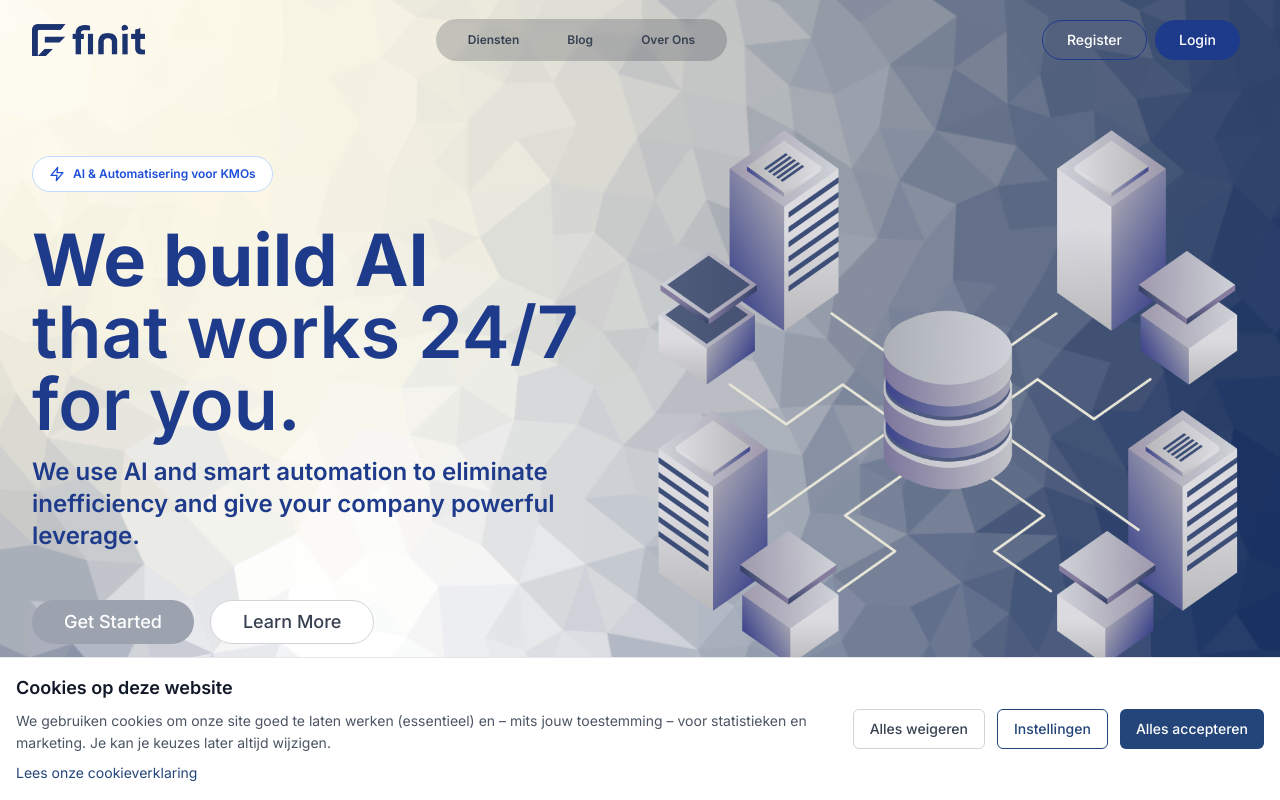
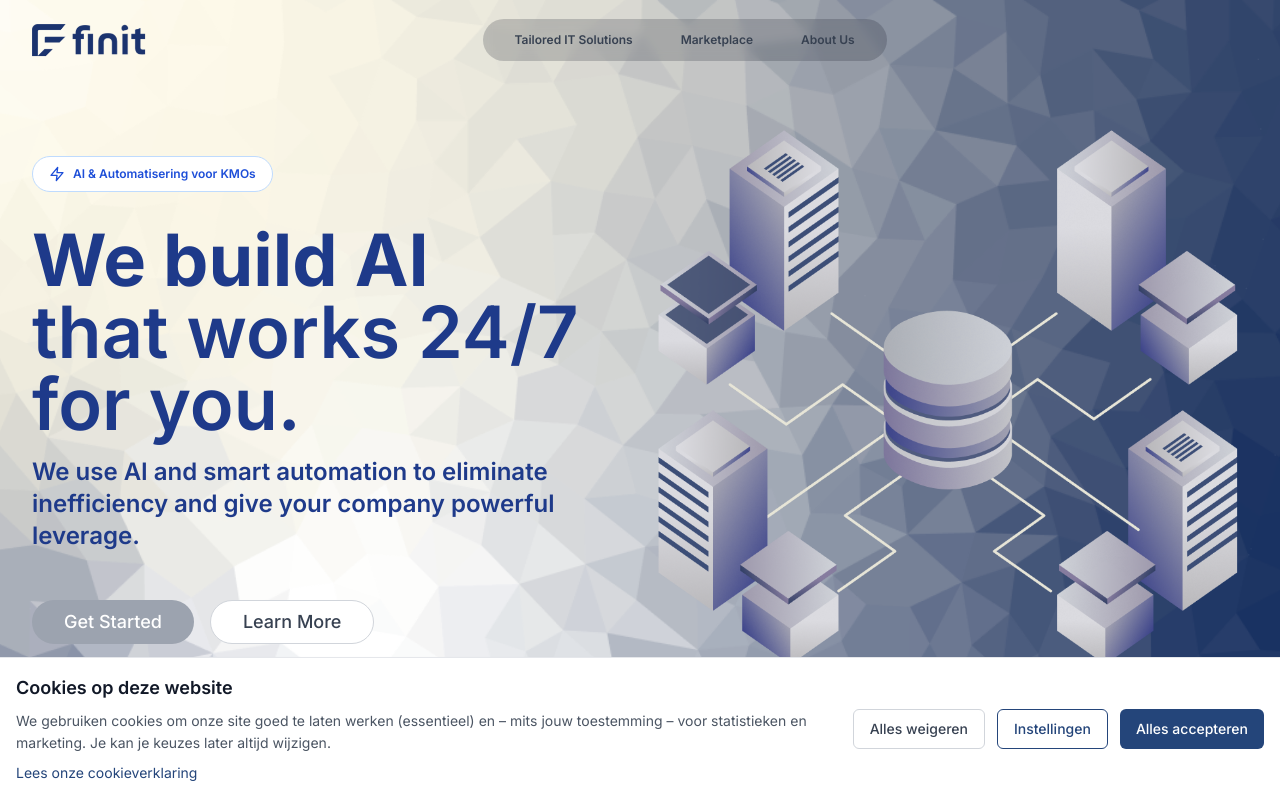
Before and after one commit to r0892111/finitsolutionswebsite, a Next.js app: page / in a window 1280 px wide. Shown: the top 800 px of the page. Built offline with nearby package versions, Linux system fonts and the light colour scheme.

Commit message:
Update navbar with three main buttons and remove login/register

```diff
--- a/components/navbar.tsx
+++ b/components/navbar.tsx
@@ -70,36 +70,30 @@ export function Navbar() {
           </div>
 
           <div className=" lg:flex hidden items-center bg-gray-900/20 backdrop-blur-sm rounded-full px-2 py-1 mr-6">
-            {navItems.map((item) => (
-              <Link
-                key={item.name}
-                href={item.href}
-                className="px-6 py-2 text-[12px] font-semibold text-gray-700 hover:text-blue-600 transition-all duration-200"
-              >
-                {item.name}
-              </Link>
-            ))}
+            <Link
+              href="/diensten"
+              className="px-6 py-2 text-[12px] font-semibold text-gray-700 hover:text-blue-600 transition-all duration-200"
+            >
+              Tailored IT Solutions
+            </Link>
+            <Link
+              href="/marketplace"
+              className="px-6 py-2 text-[12px] font-semibold text-gray-700 hover:text-blue-600 transition-all duration-200"
+            >
+              Marketplace
+            </Link>
+            <Link
+              href="/about"
+              className="px-6 py-2 text-[12px] font-semibold text-gray-700 hover:text-blue-600 transition-all duration-200"
+            >
+              About Us
+            </Link>
           </div>
 
           {/* Desktop Navigation */}
           <nav className="hidden lg:flex items-center">
             {/* Navigation Pills Container */}
 
-            {/* CTA Button */}
-            <Button
-              onClick={handleContactClick}
-              className={`border ${
-                scrolled ? "bg-blue-900" : "bg-transparent"
-              } border-blue-900 text-white px-6 py-2 rounded-full font-medium transition-colors`}
-            >
-              Register
-            </Button>
-            <Button
-              onClick={handleContactClick}
-              className="bg-blue-900 hover:bg-blue-800 text-white px-6 py-2 mx-2 rounded-full font-medium transition-colors"
-            >
-              Login
-            </Button>
           </nav>
           {/* Mobile Navigation Toggle */}
           <div className="flex lg:hidden items-center space-x-4">
@@ -140,20 +134,6 @@ export function Navbar() {
                 {item.name}
               </Link>
             ))}
-            <div className="flex justify-center items-center gap-x-4   pr-4">
-              <Button
-                onClick={handleContactClick}
-                className="bg-blue-900 hover:bg-blue-800 text-white w-full text-lg py-6 rounded-full"
-              >
-                Register
-              </Button>
-              <Button
-                onClick={handleContactClick}
-                className="bg-blue-900 hover:bg-blue-800 text-white w-full text-lg py-6 rounded-full"
-              >
-                Login
-              </Button>
-            </div>
           </nav>
         </div>
       </div>
```
